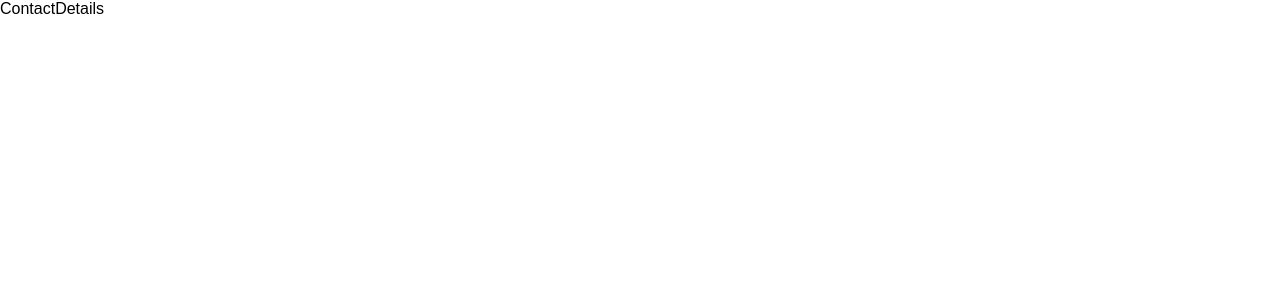
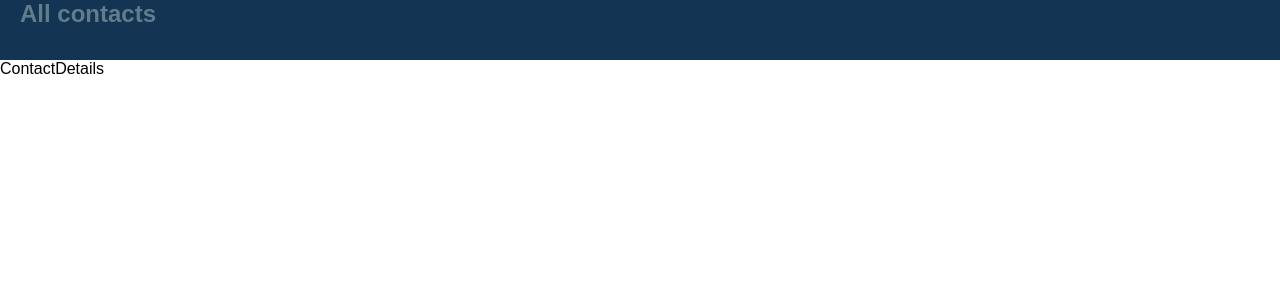
Before and after one commit to AndriiManyak/vue-spa-tt, a Vue app: page /contact/1 in a window 1280 px wide. Shown: the top 300 px of the page. Built offline with nearby package versions, Linux system fonts and the light colour scheme.

Commit message:
add header

```diff
--- a/src/App.vue
+++ b/src/App.vue
@@ -1,9 +1,20 @@
 <template>
   <div id="app">
+    <Header />
     <router-view/>
   </div>
 </template>
 
+<script>
+import Header from '@/components/Header.vue';
+
+export default {
+  name: 'App',
+  components: {
+    Header,
+  },
+};
+</script>
 <style lang="scss">
 body {
   margin: 0;
@@ -15,5 +26,20 @@ body {
 
 a {
   color: #607D8B;
+  text-decoration: none;
+}
+
+ul {
+  margin: 0;
+  padding: 0;
+  list-style-type: none;
+}
+
+h1,
+h2,
+h3,
+h4,
+p {
+  margin: 0;
 }
 </style>
--- /dev/null
+++ b/src/components/Header.vue
@@ -0,0 +1,34 @@
+<template>
+  <header class="header">
+    <nav>
+      <ul>
+        <li>
+          <router-link
+            to="/"
+          >
+            <h2>All contacts</h2>
+          </router-link>
+        </li>
+        <li>
+
+        </li>
+      </ul>
+    </nav>
+  </header>
+</template>
+
+<script>
+export default {
+  name: 'Header',
+};
+</script>
+
+<style>
+.header {
+  height: 60px;
+  padding: 0 20px;
+
+  color: white;
+  background-color: #143454;
+}
+</style>
```
